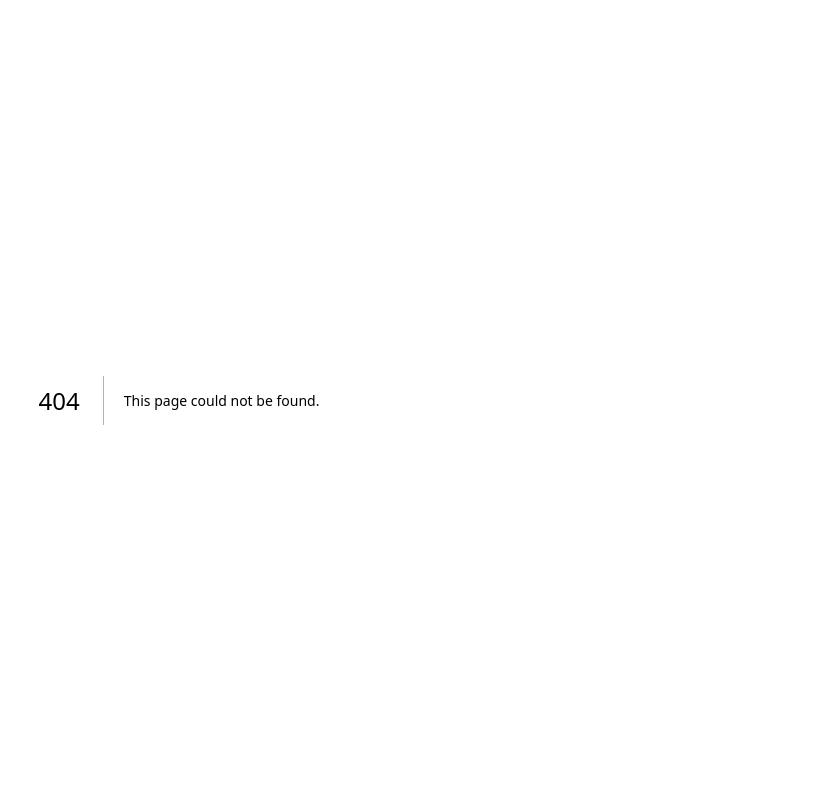
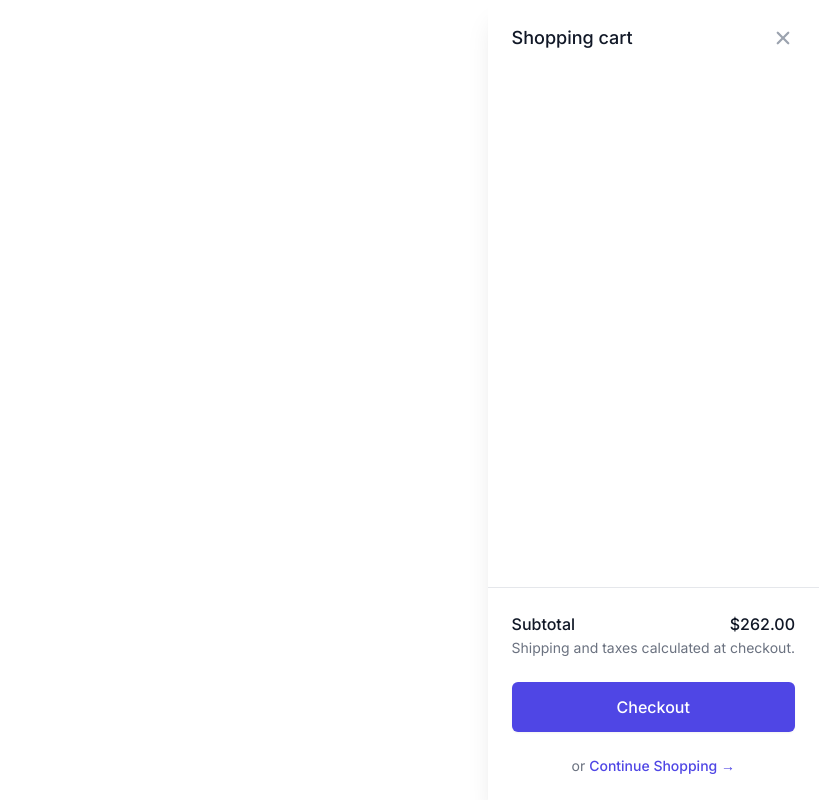
Before and after one commit to HarshMaghnani72/shoewebsite, a Next.js app: page /Cart in a window 1280 px wide. Before the commit this address had no page. Shown: the whole page, without its empty margins (461-1280 px from the left). Built offline with nearby package versions, Linux system fonts and the light colour scheme.

Commit message:
new chnges

```diff
--- /dev/null
+++ b/app/Cart/page.js
@@ -0,0 +1,112 @@
+'use client'
+import { useState, useEffect } from 'react'
+import { IoClose } from 'react-icons/io5'
+import { products } from '../products';
+const page = () => {
+    const [open, setOpen] = useState(true)
+    const [products, setProducts] = useState([])
+    useEffect(() => {
+        const storedCart = localStorage.removeItem('cart');
+        if (storedCart) {
+            setProducts(JSON.parse(storedCart));
+        }
+    }, []);
+
+    return (
+        <div className="fixed inset-0 overflow-hidden">
+            <div className="absolute inset-0 overflow-hidden">
+                <div className="pointer-events-none fixed inset-y-0 right-0 flex max-w-full pl-10">
+                    <div className="flex h-full flex-col overflow-y-scroll bg-white shadow-xl">
+                        <div className="flex-1 overflow-y-auto px-4 py-6 sm:px-6">
+                            <div className="flex items-start justify-between">
+                                <div className="text-lg font-medium text-gray-900">Shopping cart</div>
+                                <div className="ml-3 flex h-7 items-center">
+                                    <button
+                                        type="button"
+                                        onClick={() => setOpen(false)}
+                                        className="relative -m-2 p-2 text-gray-400 hover:text-gray-500"
+                                    >
+                                        <span className="absolute -inset-0.5" />
+                                        <span className="sr-only">Close panel</span>
+                                        <IoClose aria-hidden="true" className="h-6 w-6" />
+                                    </button>
+                                </div>
+                            </div>
+
+                            <div className="mt-8">
+                                <div className="flow-root">
+                                    <ul role="list" className="-my-6 divide-y divide-gray-200">
+                                        {products.map((product) => (
+                                            <li key={product.id} className="flex py-6">
+                                                <div className="h-24 w-24 flex-shrink-0 overflow-hidden rounded-md border border-gray-200">
+                                                    <img
+                                                        alt={product.imageAlt}
+                                                        src={product.imageSrc}
+                                                        className="h-full w-full object-cover object-center"
+                                                    />
+                                                </div>
+
+                                                <div className="ml-4 flex flex-1 flex-col">
+                                                    <div>
+                                                        <div className="flex justify-between text-base font-medium text-gray-900">
+                                                            <h3>
+                                                                <a href={product.href}>{product.name}</a>
+                                                            </h3>
+                                                            <p className="ml-4">{product.price}</p>
+                                                        </div>
+                                                        <p className="mt-1 text-sm text-gray-500">{product.color}</p>
+                                                    </div>
+                                                    <div className="flex flex-1 items-end justify-between text-sm">
+                                                        <p className="text-gray-500">Qty {product.quantity}</p>
+
+                                                        <div className="flex">
+                                                            <button type="button" className="font-medium text-indigo-600 hover:text-indigo-500"
+                                                                onClick={() => localStorage.clear()}
+                                                            >
+                                                                Remove
+                                                            </button>
+                                                        </div>
+                                                    </div>
+                                                </div>
+                                            </li>
+                                        ))}
+                                    </ul>
+                                </div>
+                            </div>
+                        </div>
+
+                        <div className="border-t border-gray-200 px-4 py-6 sm:px-6">
+                            <div className="flex justify-between text-base font-medium text-gray-900">
+                                <p>Subtotal</p>
+                                <p>$262.00</p>
+                            </div>
+                            <p className="mt-0.5 text-sm text-gray-500">Shipping and taxes calculated at checkout.</p>
+                            <div className="mt-6">
+                                <a
+                                    href="#"
+                                    className="flex items-center justify-center rounded-md border border-transparent bg-indigo-600 px-6 py-3 text-base font-medium text-white shadow-sm hover:bg-indigo-700"
+                                >
+                                    Checkout
+                                </a>
+                            </div>
+                            <div className="mt-6 flex justify-center text-center text-sm text-gray-500">
+                                <p>
+                                    or{' '}
+                                    <button
+                                        type="button"
+                                        onClick={() => setOpen(false)}
+                                        className="font-medium text-indigo-600 hover:text-indigo-500"
+                                    >
+                                        Continue Shopping
+                                        <span aria-hidden="true"> &rarr;</span>
+                                    </button>
+                                </p>
+                            </div>
+                        </div>
+                    </div>
+                </div>
+            </div>
+        </div>
+    )
+}
+export default page;
--- a/app/ShoeList/[id]/page.js
+++ b/app/ShoeList/[id]/page.js
@@ -1,7 +1,7 @@
 'use client'
 import { useParams } from 'next/navigation';
 import { productsView } from '../productsView';
-import { useState } from 'react';
+import { useState,useEffect } from 'react';
 import { Swiper, SwiperSlide } from 'swiper/react';
 import 'swiper/css';
 import 'swiper/css/pagination';
@@ -13,16 +13,39 @@ function classNames(...classes) {
 }
 
 export default function ProductPage() {
+  useEffect(() => {
+    const storedCart = localStorage.getItem('cart');
+    console.log(storedCart);
+    if (storedCart) {
+      setCart(JSON.parse(storedCart));
+    }
+  }, []);
   const params = useParams();
   const productId = parseInt(params.id);
   const product = productsView.find(p => p.id === productId);
-
+  const [cart, setCart] = useState([]);
   if (!product || !product.id) {
     return <div>Product not found</div>;
   }
 
   const [selectedSize, setSelectedSize] = useState(product.sizes?.[2]);
-
+  const addToCart=()=>{
+    window.location.href = '/Cart';
+    const newItem = {
+      id: product.id,
+      name: product.name,
+      price: product.price,
+      size: selectedSize.name,
+      quantity: 1,
+      imageSrc: product.images[0].src,
+      imageAlt: product.images[0].alt,
+    };
+    const updatedCart = [...cart, newItem];
+    setCart(updatedCart);
+    localStorage.setItem('cart', JSON.stringify(updatedCart));
+    alert("Product added to cart");
+    console.log(updatedCart)
+  }
   return (
     <div className="bg-white">
       <div className="pt-6">
@@ -113,8 +136,8 @@ export default function ProductPage() {
               </div>
 
               <button
-                type="submit"
-                onClick={() => alert("Product added to cart")}
+                type="button"
+                onClick={addToCart}
                 className="mt-10 flex w-full items-center justify-center rounded-md border border-transparent bg-indigo-600 px-8 py-3 text-base font-medium text-white hover:bg-indigo-700 focus:outline-none focus:ring-2 focus:ring-indigo-500 focus:ring-offset-2"
               >
                 Add to cart
```
